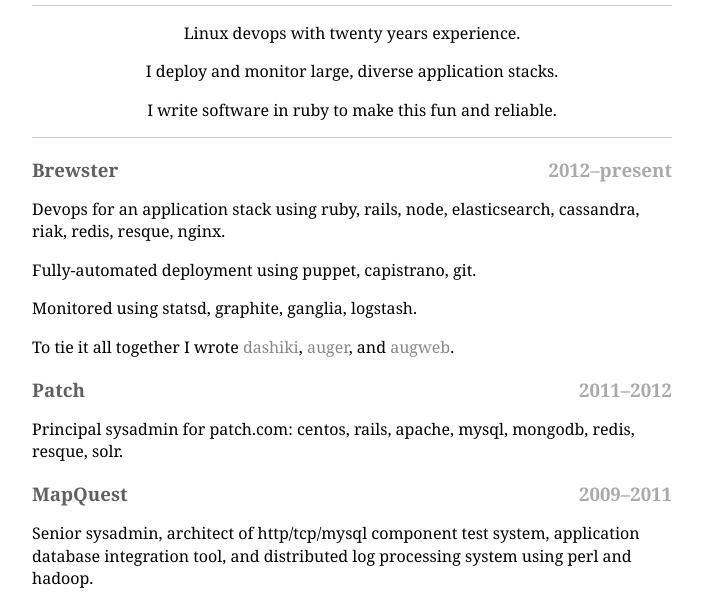
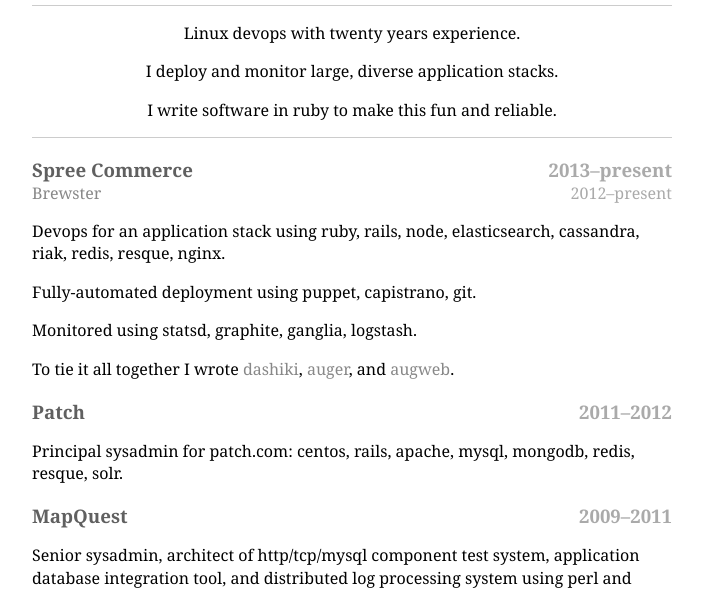
Before and after one commit to rlister/rlister.github.com, a plain HTML site: page resume.html in a window 1280 px wide. Shown: the part 140-732 px from the top of the page, without its empty margins (288-991 px from the left). Drawn offline with Linux system fonts and the light colour scheme.

```diff
--- a/resume.html
+++ b/resume.html
@@ -27,6 +27,9 @@
     </div>
 
     <h3>
+      <a href="https://spreecommerce.com">Spree Commerce</a>
+      <span class="date">2013&ndash;present</span>
+    </h3>
       <a href="http://brewster.com">Brewster</a>
       <span class="date">2012&ndash;present</span>
     </h3>
```
